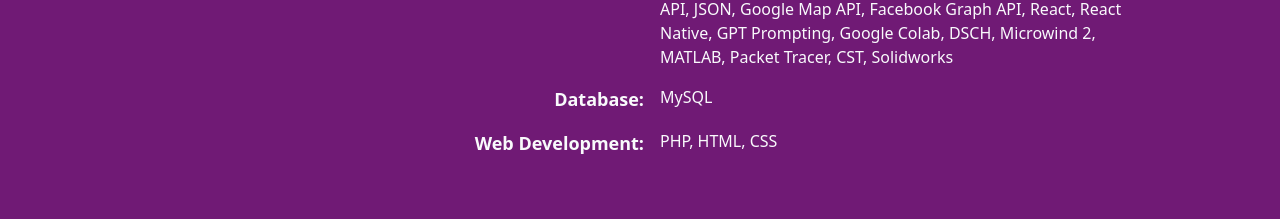
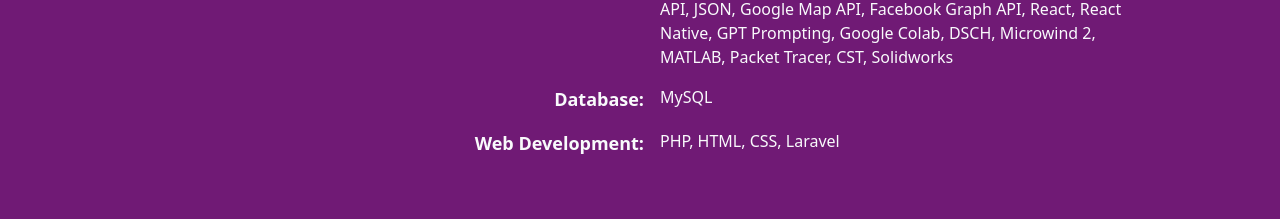
Before and after one commit to MethilaRaya/profile, a React (Create React App) app: page / in a window 1280 px wide. Shown: the part 2823-3042 px from the top of the page. Built offline with nearby package versions, Linux system fonts and the light colour scheme; the HTML template or start-up script is replaced by a standard one.

Commit message:
skill added

```diff
--- a/src/components/Skills.jsx
+++ b/src/components/Skills.jsx
@@ -28,7 +28,7 @@
                     </div>
                     <div class='w-full grid sm:grid-cols-2 flex flex-col gap-2 sm:gap-4 sm:flex-row sm:justify-center'>
                         <p class='font-bold text-left text-lg sm:text-right'>Web Development:</p>
-                        <p class='text-left sm:text-left sm:block'>PHP, HTML, CSS</p>
+                        <p class='text-left sm:text-left sm:block'>PHP, HTML, CSS, Laravel</p>
                     </div>
                     {/* <div class='flex flex-col justify-center w-full sm:w-auto'>
                         <p class='text-center text-right sm:text-left md:block'>Machine Learning, Android</p>
```
